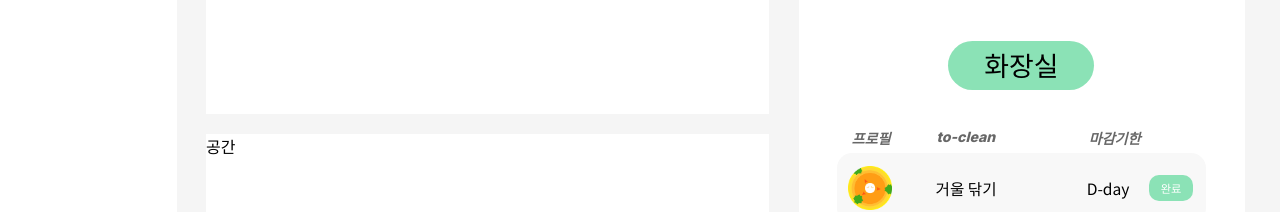
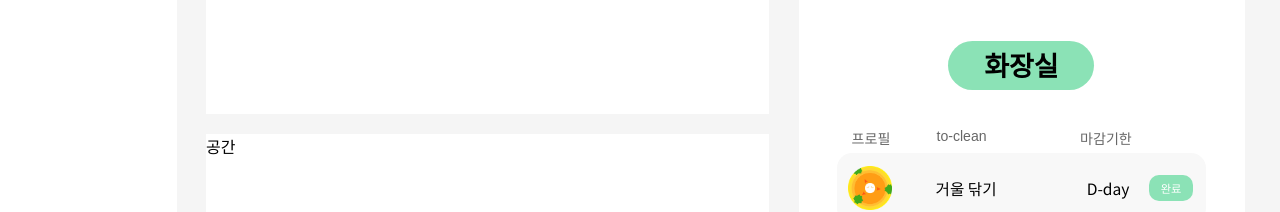
Before and after one commit to Co-sol/clong_front, a React (Vite) app: page /groupSpace in a window 1280 px wide. Shown: the part 181-393 px from the top of the page. Built offline with nearby package versions, Linux system fonts and the light colour scheme; a web font is replaced by a local one.

Commit message:
pull 후 font style, family 등 바뀐 거 보수함

```diff
--- a/src/components/CheckList/GList.css
+++ b/src/components/CheckList/GList.css
@@ -49,14 +49,19 @@
     font-size: min(30px, 2.1vw);
     line-height: min(55px, 3.8vw);
     text-align: center;
+    font-weight: bold;
 }
 
 .GList .title {
     display: flex;
     margin-left: min(60px, 4.13vw);
     margin-bottom: min(6px, 0.4vw);
+
     font-size: min(16px, 1.1vw);
     color: rgb(103, 103, 103);
+    font-style: normal;
+    font-weight: normal;
+    font-family: sans-serif, "Noto Sans KR";
 }
 
 .GList .to-clean_text {
```
